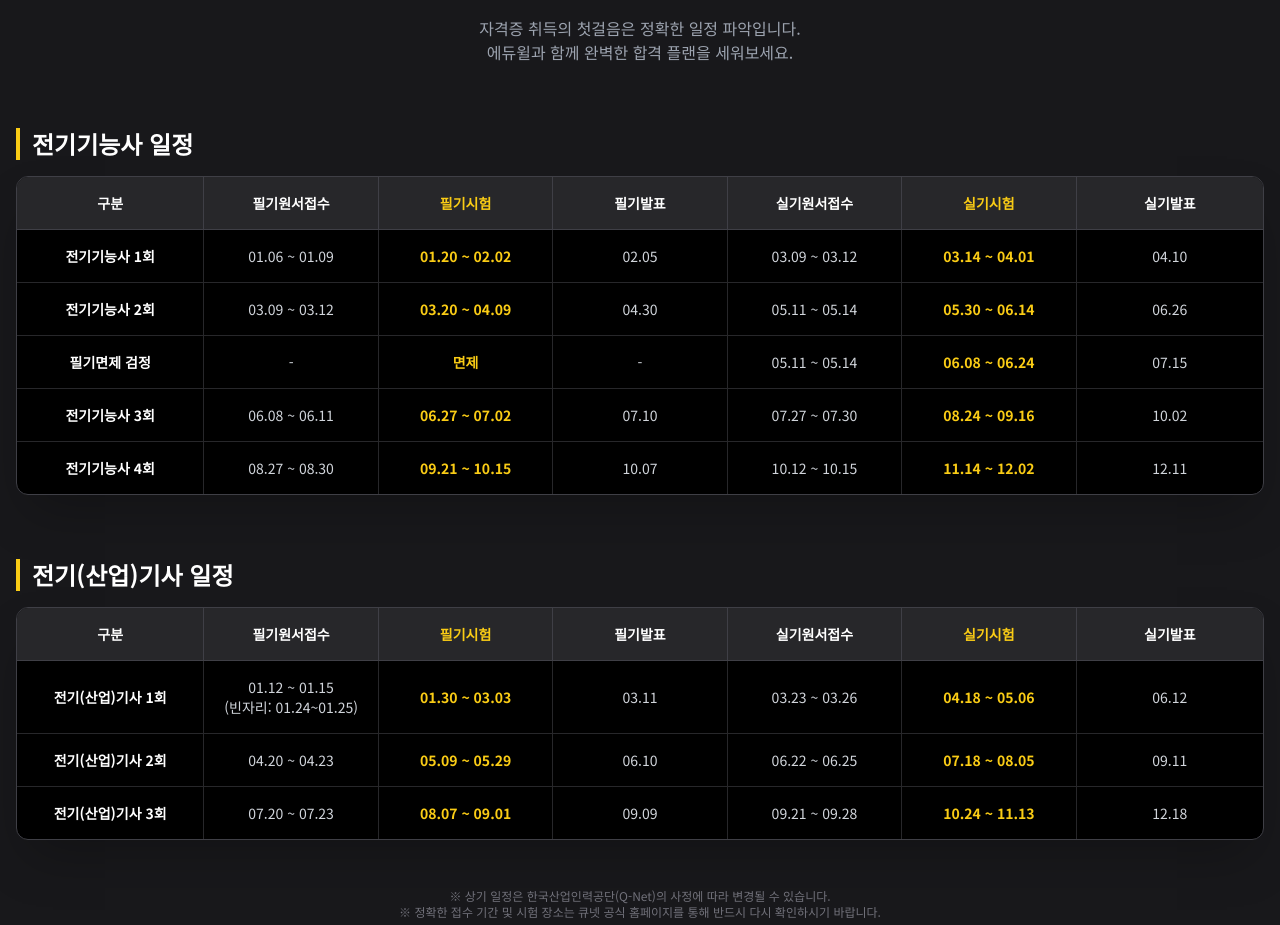
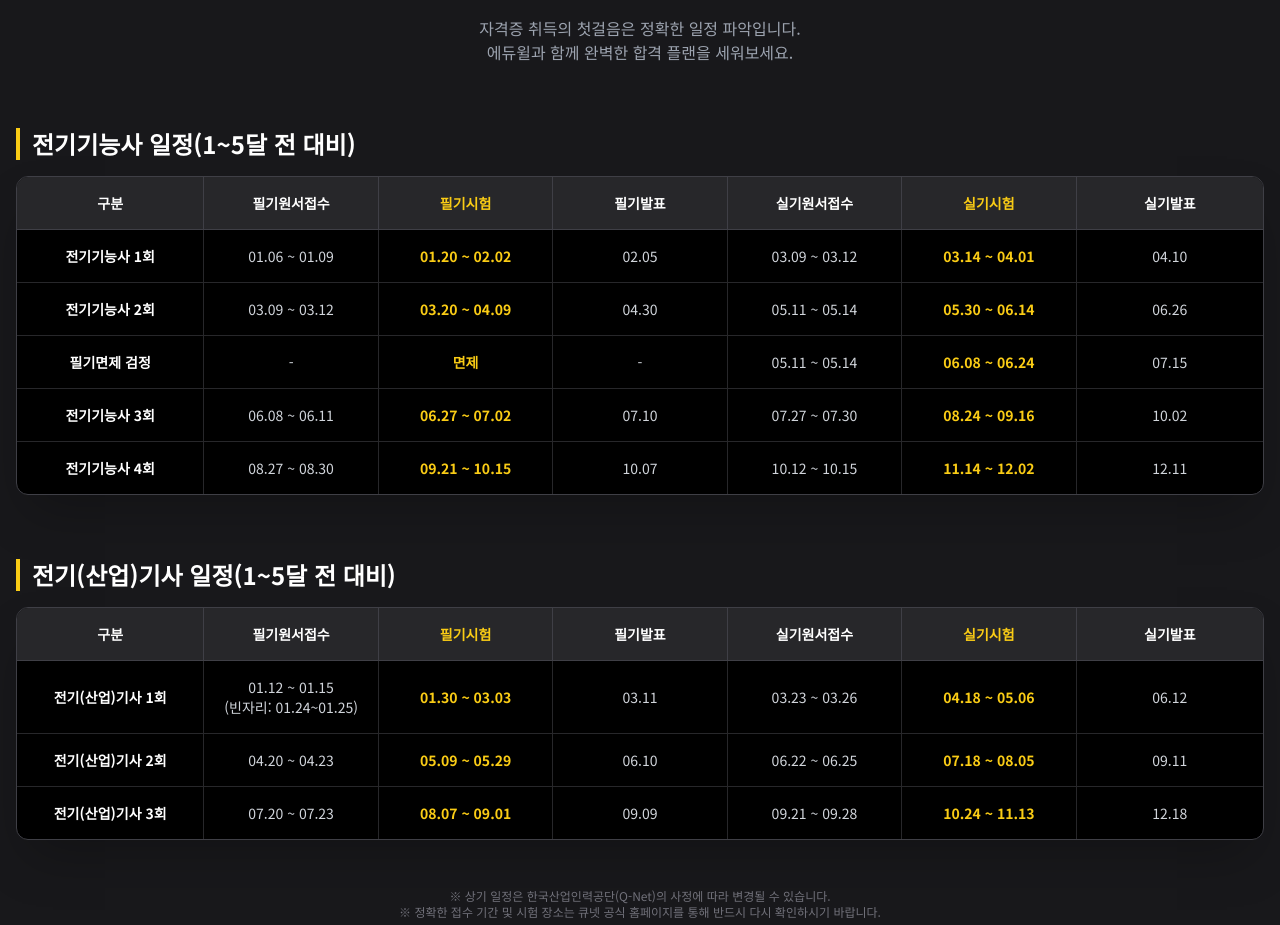
Before and after one commit to dvdkkk/electricity_eduwill, a React (Vite) app: page / in a window 1280 px wide. Shown: the part 2740-3665 px from the top of the page. Built offline with nearby package versions, Linux system fonts and the light colour scheme; no server answers.

Commit message:
feat: Update exam schedule titles
Adds " (1~5달 전 대비)" suffix to technician and engineer exam schedule titles to provide more context to users about the displayed schedule timelines.

```diff
--- a/components/ExamSchedule.tsx
+++ b/components/ExamSchedule.tsx
@@ -151,12 +151,12 @@ export const ExamSchedule: React.FC = () => {
 
         {/* Technician Table with Animation */}
         <Reveal delay={200} className="mb-16">
-          <Table data={technician} title="전기기능사 일정" scrollRef={scrollRef1} />
+          <Table data={technician} title="전기기능사 일정(1~5달 전 대비)" scrollRef={scrollRef1} />
         </Reveal>
 
         {/* Engineer Table with Animation */}
         <Reveal delay={400}>
-          <Table data={engineer} title="전기(산업)기사 일정" scrollRef={scrollRef2} />
+          <Table data={engineer} title="전기(산업)기사 일정(1~5달 전 대비)" scrollRef={scrollRef2} />
         </Reveal>
 
         <Reveal delay={600} className="mt-12 text-center">
```
